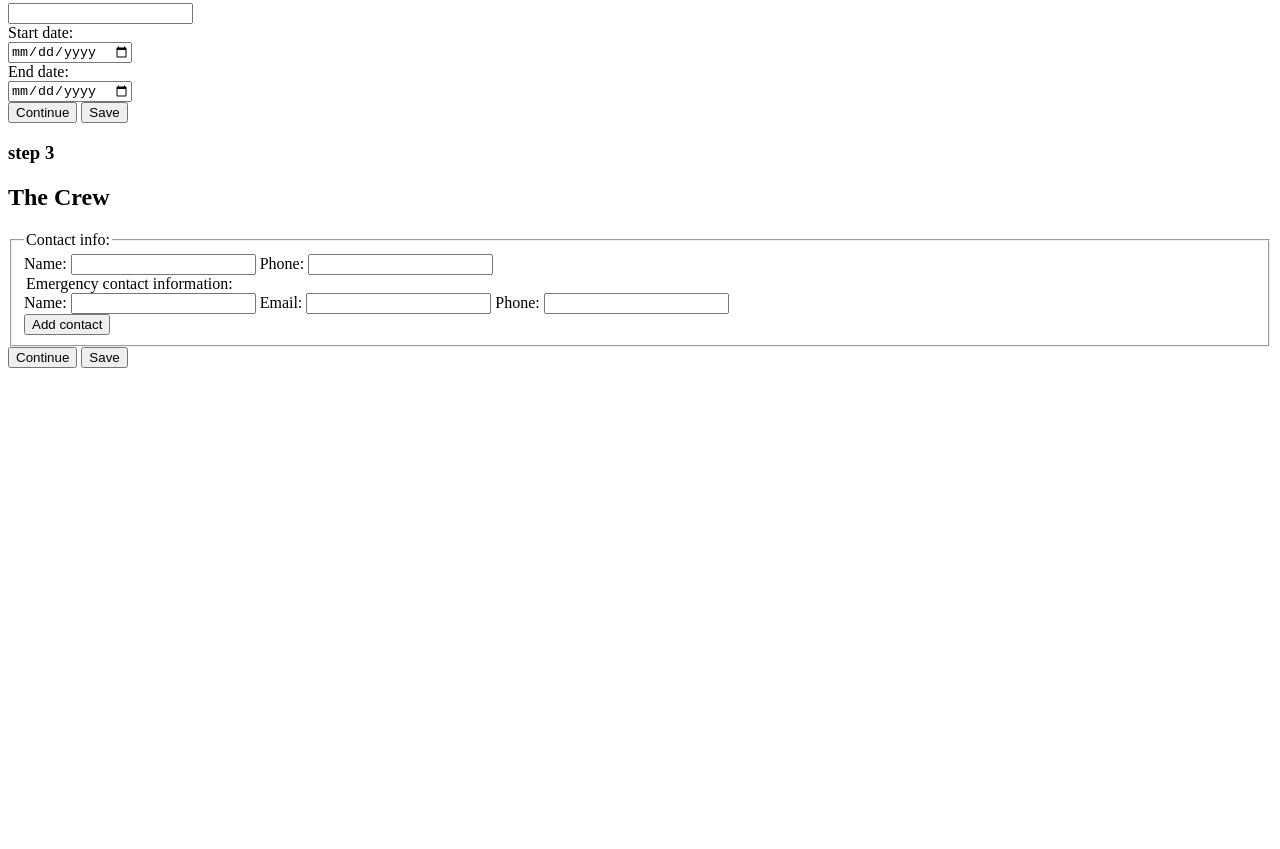
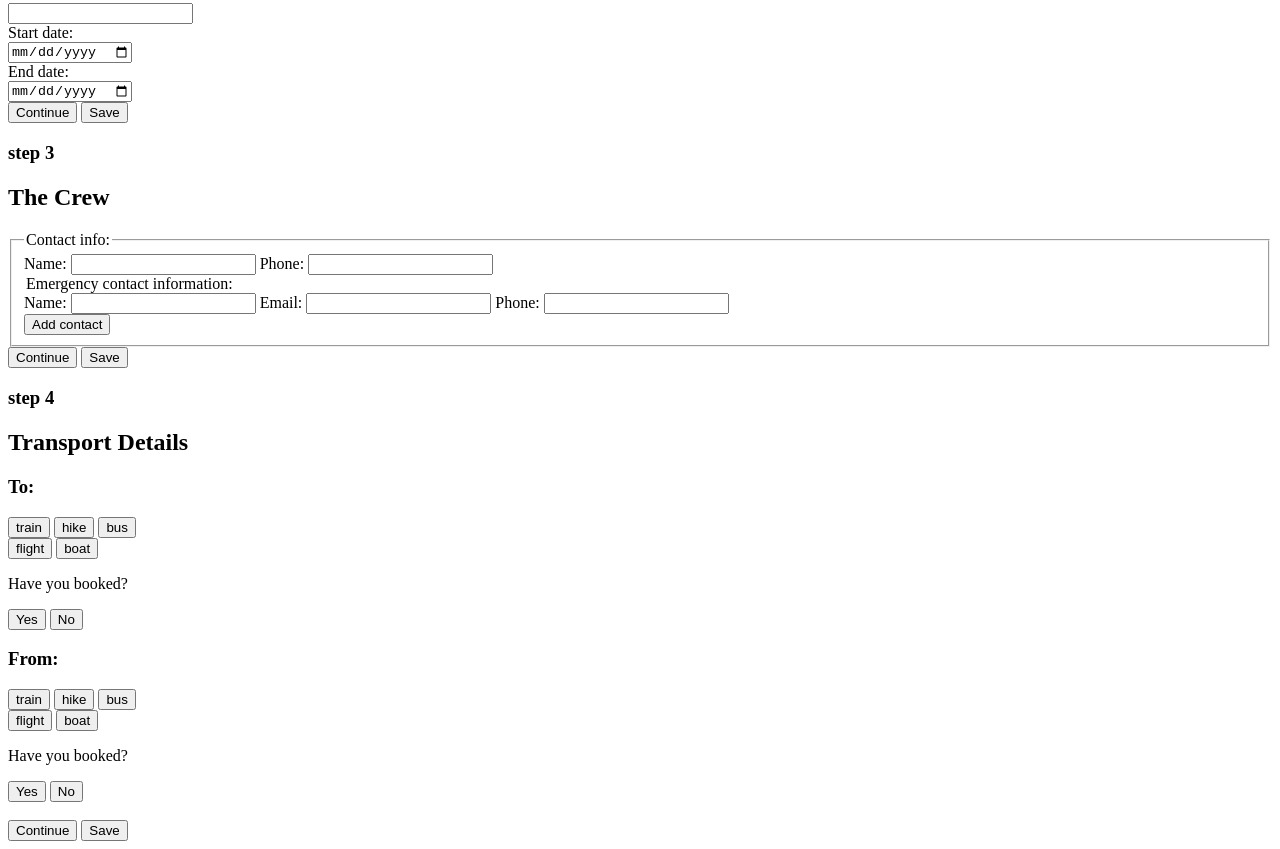
Before and after one commit to faithmwangi/Project-1-OutOfTheGroupChat, a plain HTML site: page app.html in a window 1280 px wide. Shown: the part 694-1543 px from the top of the page. Before the commit the page ends 1070 px from the top, so only its background shows below. Drawn offline with Linux system fonts and the light colour scheme.

Commit message:
Add step 4: Transport Details

```diff
--- a/app.html
+++ b/app.html
@@ -115,6 +115,44 @@
                 </div>
             </div>
         </section>
+        <!--SECTION 4: TRANSPORT DETAILS-->
+        <section id="step-4">
+            <h3>step 4</h3>
+            <h1>Transport Details</h1>
+            <div class="Transport-going">
+                <h3>To:</h3>
+                <button type="button" id="t-1">train</button>
+                <button type="button" id="h-1">hike</button>
+                <button type="button" id="b-2">bus</button><br>
+                <button type="button" id="f-1">flight</button>
+                <button type="button" id="boat-1">boat</button>
+                <br>
+                <div class="booked-going">
+                    <p>Have you booked?</p>
+                    <button type="button" id="yes-1">Yes</button>
+                    <button type="button" id="yes-1">No</button>
+                </div>
+            </div>
+            <div class="Transport-return">
+                <h3>From:</h3>
+                <button type="button" id="t-2">train</button>
+                <button type="button" id="h-2">hike</button>
+                <button type="button" id="b-2">bus</button><br>
+                <button type="button" id="f-2">flight</button>
+                <button type="button" id="boat-2">boat</button>
+                <br>
+                <div class="booked-return">
+                    <p>Have you booked?</p>
+                    <button type="button" id="yes-2">Yes</button>
+                    <button type="button" id="yes-2">No</button>
+                </div>
+            </div>
+            <br>
+            <div class="btn-4">
+                <button type="button" id="continue-btn-4">Continue</button>
+                <button type="save" id="save-btn-4">Save</button>
+            </div>
+        </section>
     </main>
 </body>
 </html>
```
Lines whose indentation alone changed are shown as unchanged.
